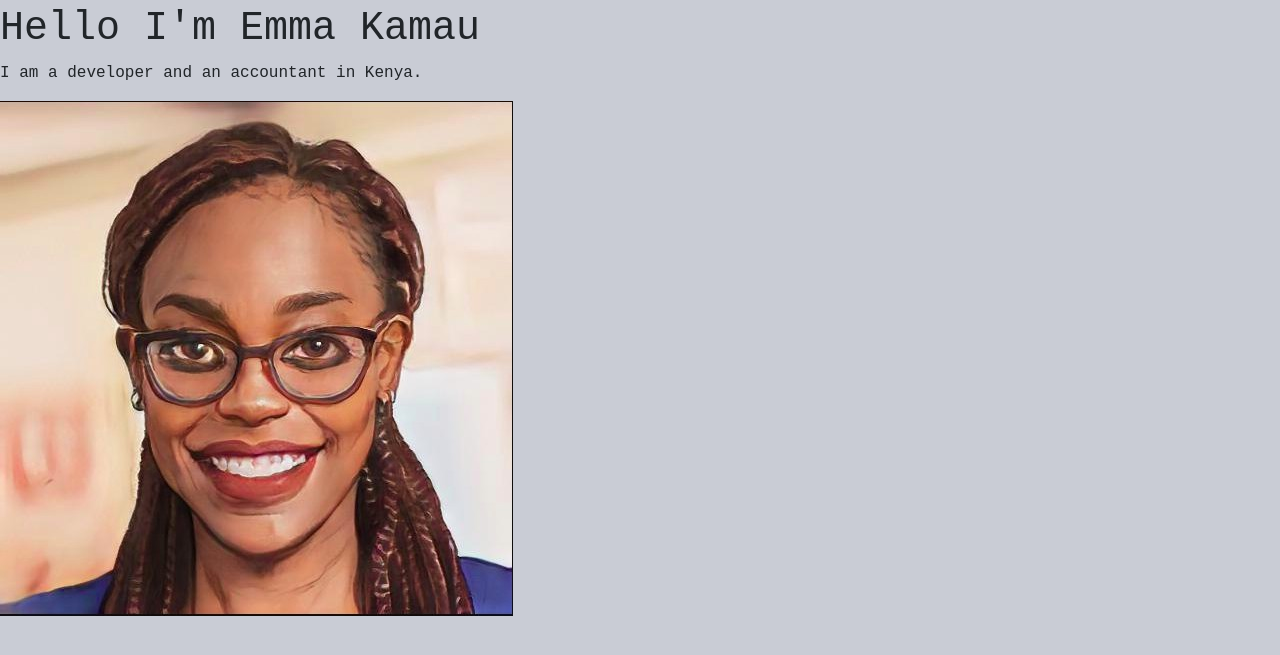
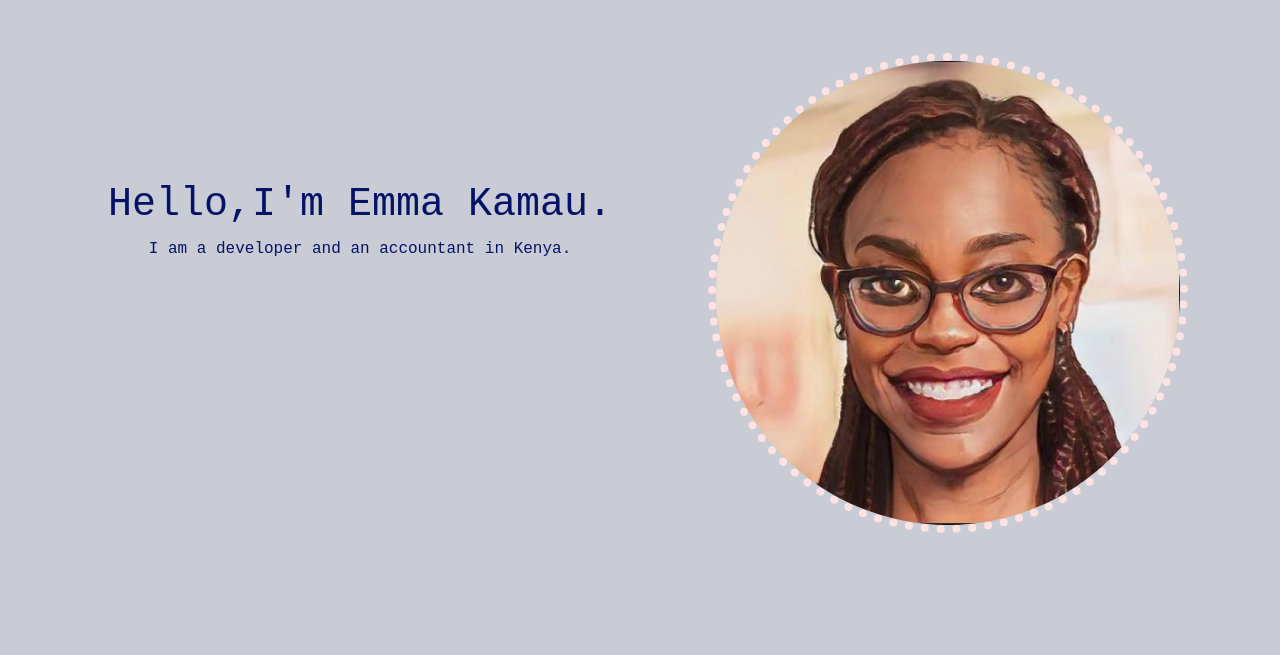
Before and after one commit to emmakamau/Portfolio, a plain HTML site: page index.html in a window 1280 px wide. Shown: the part 69-724 px from the top of the page. Drawn offline with nearby package versions, Linux system fonts and the light colour scheme.

Commit message:
Add styling to the avatar and section one

```diff
--- a/index.html
+++ b/index.html
@@ -36,11 +36,18 @@
             </div>
         </nav>
     </div>
-    <div class="section-one">
-        <h1>Hello I'm Emma Kamau</h1>
-        <p>I am a developer and an accountant in Kenya.</p>
-        <img src="assets/avatar-profile.jpg" alt="avatar-profile" class="avatar-profile">
+    <div class="section-one row">
+        <div class="intro-txt col">
+            <div class="section-one-txt">
+                <h1>Hello,I'm Emma Kamau.</h1>
+                <p>I am a developer and an accountant in Kenya.</p>
+            </div>
+        </div>
+        <div class="intro-img col">
+            <img src="assets/avatar-profile.jpg" alt="avatar-profile" class="avatar-profile">
+        </div>
     </div>
+
 </body>
 
 </html>
--- a/styles.css
+++ b/styles.css
@@ -1,9 +1,30 @@
 body{
     background-color: #C9CCD5;
     font-family: monospace;
+    color: #051367;
 }
 
 #logo-img{
     height: 3rem;
     width: 3rem;
 }
+
+.section-one{
+    margin:2vh 6vh;
+    padding: 2em;
+}
+
+.section-one-txt{
+    text-align: center;
+    margin-top: 8rem;
+}
+
+.avatar-profile{
+    float: right;
+    border-radius: 100%;
+    border-width: 8px;
+    border-style: dotted;
+    border-color: #FFE3E3;
+    height: 60vh;
+    width: 60vh;
+}
```
